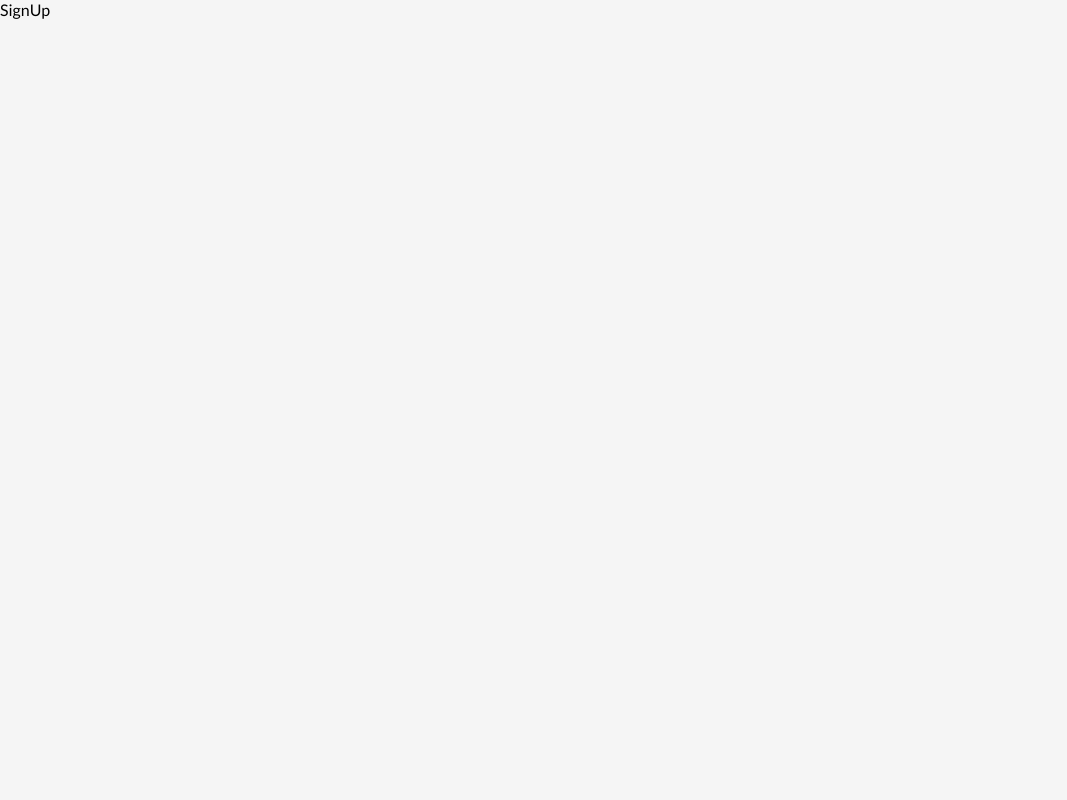
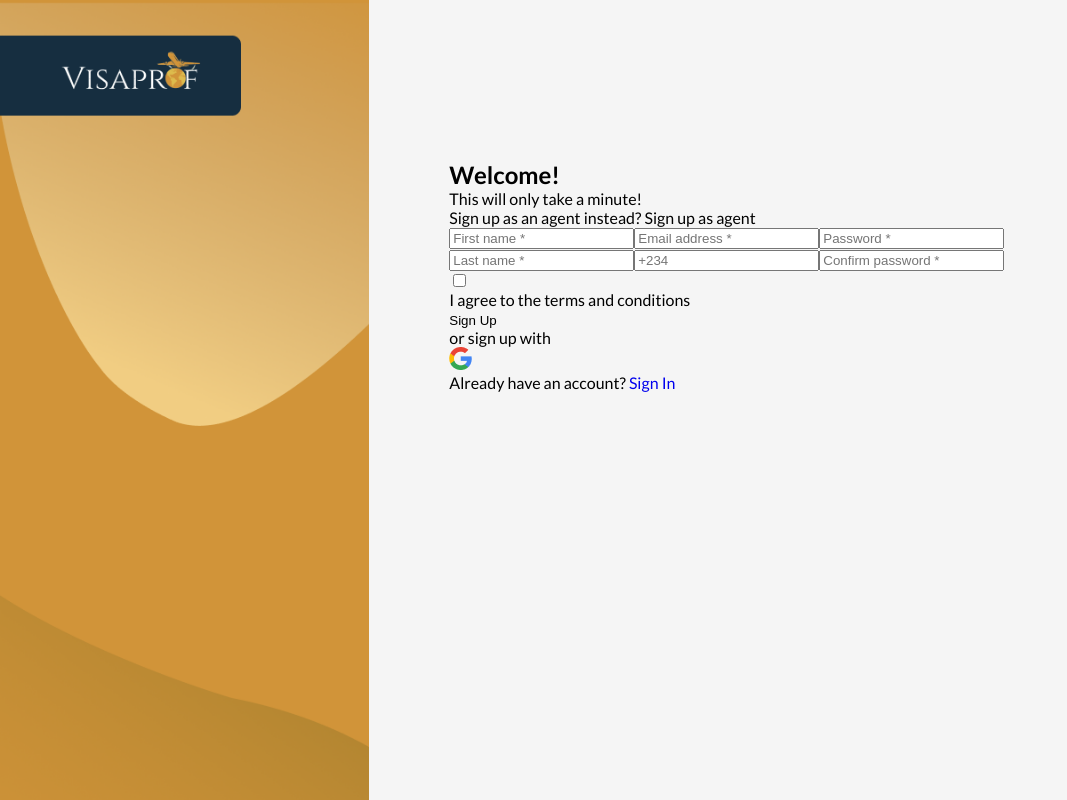
Before and after one commit to ImehUsoro/maxfiles-frontend-test, a React (Create React App) app: page /signup in a window 1280 px wide. Shown: the whole page, without its empty margins (0-1067 px from the left). Built offline with nearby package versions, Linux system fonts and the light colour scheme; a web font is replaced by a local one.

Commit message:
login done

```diff
--- a/src/pages/Login/Login.jsx
+++ b/src/pages/Login/Login.jsx
@@ -1,5 +1,6 @@
-import React, { useState } from "react";
+import React, { useEffect, useState } from "react";
 import { Link } from "react-router-dom";
+import { login } from "../../services/api";
 import { LoginStyles } from "./LoginStyles";
 
 const Login = () => {
@@ -13,10 +14,30 @@ const Login = () => {
     setFormData((prev) => ({ ...prev, [name]: value }));
   };
 
+  useEffect(() => {
+    if (formData.password) {
+      const errors = {};
+      if (formData.password.length < 6) {
+        errors.password = "Password must be at least 6 characters";
+      }
+      setErrors((prev) => ({ ...prev, ...errors }));
+    }
+  }, [formData.password]);
+
+  useEffect(() => {
+    if (formData.email) {
+      const errors = {};
+      if (!formData.email.includes("@")) {
+        errors.email = "Email is invalid";
+      }
+      setErrors((prev) => ({ ...prev, ...errors }));
+    }
+  }, [formData.email]);
+
   const handleSubmit = (e) => {
-    try {
     e.preventDefault();
     setLoading(true);
+
     const errors = {};
     if (!formData.email) {
       errors.email = "Email is required";
@@ -29,23 +50,9 @@ const Login = () => {
       setLoading(false);
       return;
     }
+    login(formData, setLoading);
+  };
 
-      fetch("http://localhost:3001/api/v1/users/login", {
-        method: "POST",
-        body: JSON.stringify(formData),
-        headers: {
-          "Content-type": "application/json; charset=UTF-8",
-        },
-      })
-        .then((response) => response.json())
-        .then((json) => {
-          setLoading(false);
-        });
-    } catch (error) {
-      console.log(error);
-      setLoading(false);
-    }
-  };
   return (
     <LoginStyles>
       <div className="left-section"></div>
@@ -61,6 +68,7 @@ const Login = () => {
             placeholder="Email Address *"
             className="input email-input"
           />
+          {errors.email && <p className="error">{errors.email}</p>}
           <div className="password-input-container">
             <input
               onChange={handleChange}
@@ -78,6 +86,7 @@ const Login = () => {
               <img src="/images/view_password_icon.png" alt="" />
             </div>
           </div>
+          {errors.password && <p className="error">{errors.password}</p>}
           <div className="checkbox-container">
             <input type="checkbox" />
             <p>Keep me signed in</p>
--- a/src/pages/Login/LoginStyles.js
+++ b/src/pages/Login/LoginStyles.js
@@ -39,6 +39,7 @@ export const LoginStyles = styled.div`
     color: #757575;
     font-size: 1.125rem;
     margin-bottom: 3.125rem;
+    text-align: center;
   }
 
   form {
@@ -49,14 +50,19 @@ export const LoginStyles = styled.div`
 
   .input {
     font-size: 1.125rem;
-    /* padding: 0.875rem 1.25rem 0.875rem 2.5rem; */
+  }
+
+  .error {
+    color: red;
+    font-size: 0.75rem;
+    margin-top: 0.25rem;
   }
 
   .password-input-container {
     display: flex;
     justify-content: space-between;
     align-items: center;
-    margin-bottom: 1.875rem;
+    /* margin-bottom: 1.875rem; */
     margin-top: 1.25rem;
     background-color: #f1ebe2;
     border-radius: 0.625rem;
@@ -65,7 +71,6 @@ export const LoginStyles = styled.div`
   }
 
   .email-input {
-    /* border: 1px solid #e5c89e; */
     border: 1px solid #d1943966;
     border-radius: 0.625rem;
     color: black;
@@ -76,7 +81,6 @@ export const LoginStyles = styled.div`
   .password-input {
     border: none;
     width: 100%;
-    /* background-color: #e7cead; */
     background-color: #f1ebe2;
   }
 
@@ -93,6 +97,7 @@ export const LoginStyles = styled.div`
     align-items: center;
     gap: 1rem;
     margin-bottom: 1.25rem;
+    margin-top: 1.875rem;
   }
 
   .checkbox-container input {
@@ -118,6 +123,17 @@ export const LoginStyles = styled.div`
     font-family: inherit;
     font-weight: 600;
     font-size: 1.25rem;
+    transition: all 0.2s ease-in-out;
+  }
+
+  .sign-in-btn:hover {
+    background-color: #bc8533;
+    transform: scale(1.05);
+  }
+
+  .sign-in-btn:active {
+    background-color: #bc8533;
+    transform: scale(1);
   }
 
   .google-sign-in {
@@ -142,11 +158,48 @@ export const LoginStyles = styled.div`
   .create-account {
     font-size: 1.125rem;
     align-self: center;
+    text-align: center;
   }
   .sign-up {
     font-family: "Proxima Nova", sans-serif;
     font-weight: 600;
     color: #d19439;
     font-size: 1rem;
+    transition: all 0.2s ease-in-out;
+  }
+
+  .sign-up:hover {
+    color: #bc8533;
+  }
+
+  @media only screen and (max-width: 815px) {
+    .left-section {
+      display: none;
+    }
+    .right-section {
+      width: 100%;
+      padding: 0;
+      display: flex;
+      flex-direction: column;
+      align-items: center;
+      justify-content: center;
+    }
+  }
+
+  @media only screen and (max-width: 488px) {
+    .sign-in-container {
+      flex-direction: column;
+      align-items: center;
+    }
+    .sign-in-btn {
+      width: 100%;
+    }
+  }
+
+  @media only screen and (max-width: 350px) {
+    .welcome-text {
+      font-size: 1.8rem;
+      text-align: center;
+    }
   }
 `;
--- a/src/pages/SignUp/SignUp.jsx
+++ b/src/pages/SignUp/SignUp.jsx
@@ -1,7 +1,61 @@
 import React from "react";
+import { Link } from "react-router-dom";
+import { SignUpStyles } from "./SignUpStyles";
 
 const SignUp = () => {
-  return <div>SignUp</div>;
+  return (
+    <SignUpStyles>
+      <div className="left-section"></div>
+      <div className="right-section">
+        <h2 className="welcome-text">Welcome!</h2>
+        <p className="subtext">This will only take a minute!</p>
+
+        <p className="signup-as-agent">
+          Sign up as an agent instead? Sign up as agent
+        </p>
+
+        <form action="">
+          <div>
+            <input type="text" placeholder="First name *" />
+            <input type="text" placeholder="Email address *" />
+            <input type="text" placeholder="Password *" />
+          </div>
+          <div>
+            <input type="text" placeholder="Last name *" />
+            <input type="text" placeholder="+234" />
+            <input type="text" placeholder="Confirm password *" />
+          </div>
+
+          <div className="checkbox-container">
+            <input type="checkbox" />
+            <p>
+              I agree to the <span>terms and conditions</span>
+            </p>
+          </div>
+
+          <div className="sign-in-container">
+            <button type="submit" className="sign-in-btn">
+              Sign Up
+            </button>
+
+            <div className="google-sign-in">
+              <p>or sign up with</p>
+              <div className="google-image-container">
+                <img src="/images/google_icon.png" alt="" />
+              </div>
+            </div>
+          </div>
+
+          <p className="create-account">
+            Already have an account?{" "}
+            <Link to={"/signup"} className="sign-up">
+              Sign In
+            </Link>
+          </p>
+        </form>
+      </div>
+    </SignUpStyles>
+  );
 };
 
 export default SignUp;
--- a/src/pages/SignUp/SignUpStyles.js
+++ b/src/pages/SignUp/SignUpStyles.js
@@ -1,5 +1,35 @@
 import styled from "styled-components";
 
-const SignUpStyles = styled.div`
+export const SignUpStyles = styled.div`
   width: 100%;
+  height: 100vh;
+  display: flex;
+
+  a {
+    text-decoration: none;
+  }
+
+  input:-webkit-autofill {
+    transition: background-color 1s 5000s;
+  }
+
+  input {
+    outline: none;
+  }
+
+  .left-section {
+    width: 28.85%;
+    background-image: url("/images/signup-bg.png");
+    background-size: cover;
+  }
+  .right-section {
+    width: 55%;
+    padding-top: 10rem;
+    padding-left: 6.25%;
+  }
+
+  .welcome-text {
+  }
 `;
+
+// 794px for form
--- /dev/null
+++ b/src/services/api.js
@@ -0,0 +1,16 @@
+export const login = async (formData, loading) => {
+  try {
+    const response = await fetch(`${process.env.REACT_APP_BACKEND_URL}/login`, {
+      method: "POST",
+      body: JSON.stringify(formData),
+      headers: {
+        "Content-type": "application/json; charset=UTF-8",
+      },
+    });
+    const data = await response.json();
+    loading(false);
+    return data;
+  } catch (error) {
+    throw new Error(error);
+  }
+};
```
Also changed, not shown: public/images/signup-bg.png (added). Lines whose indentation alone changed are shown as unchanged.
